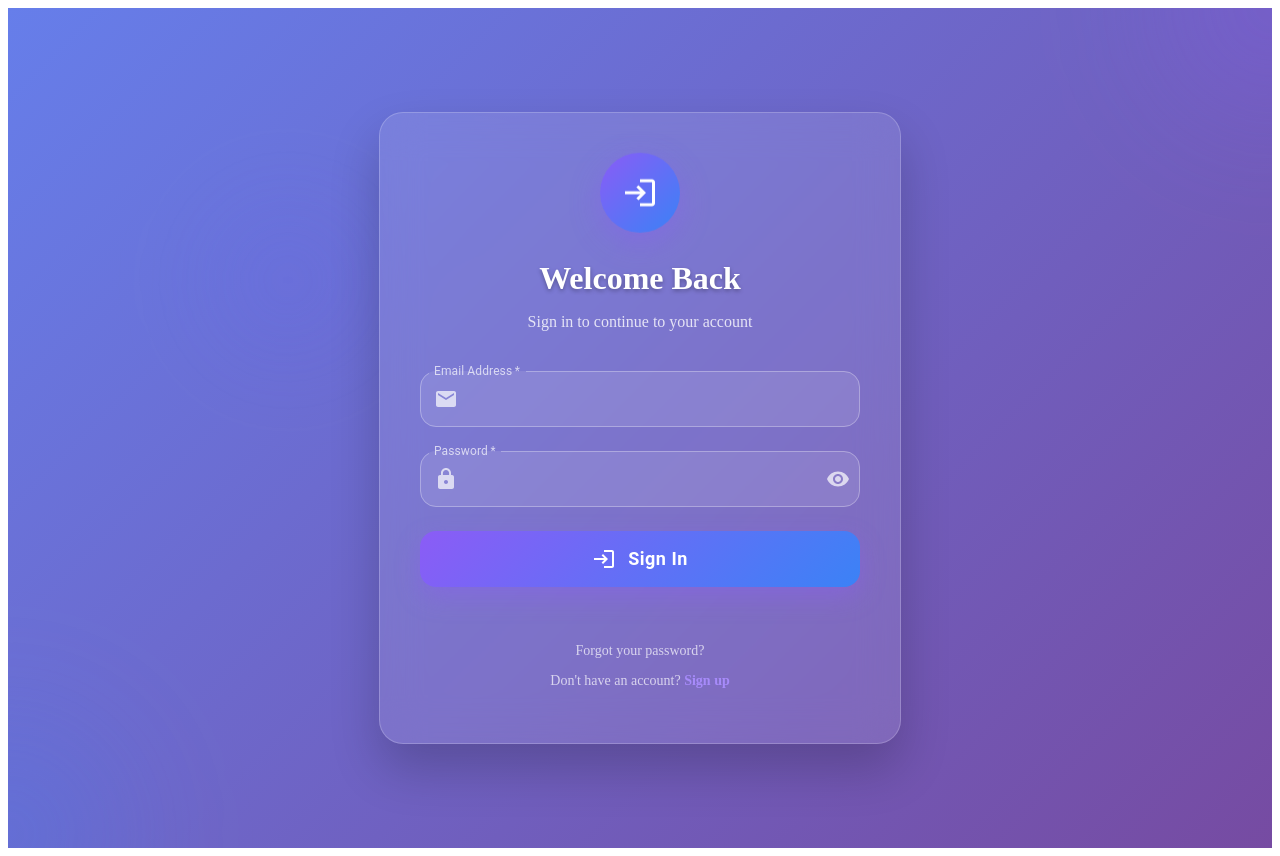
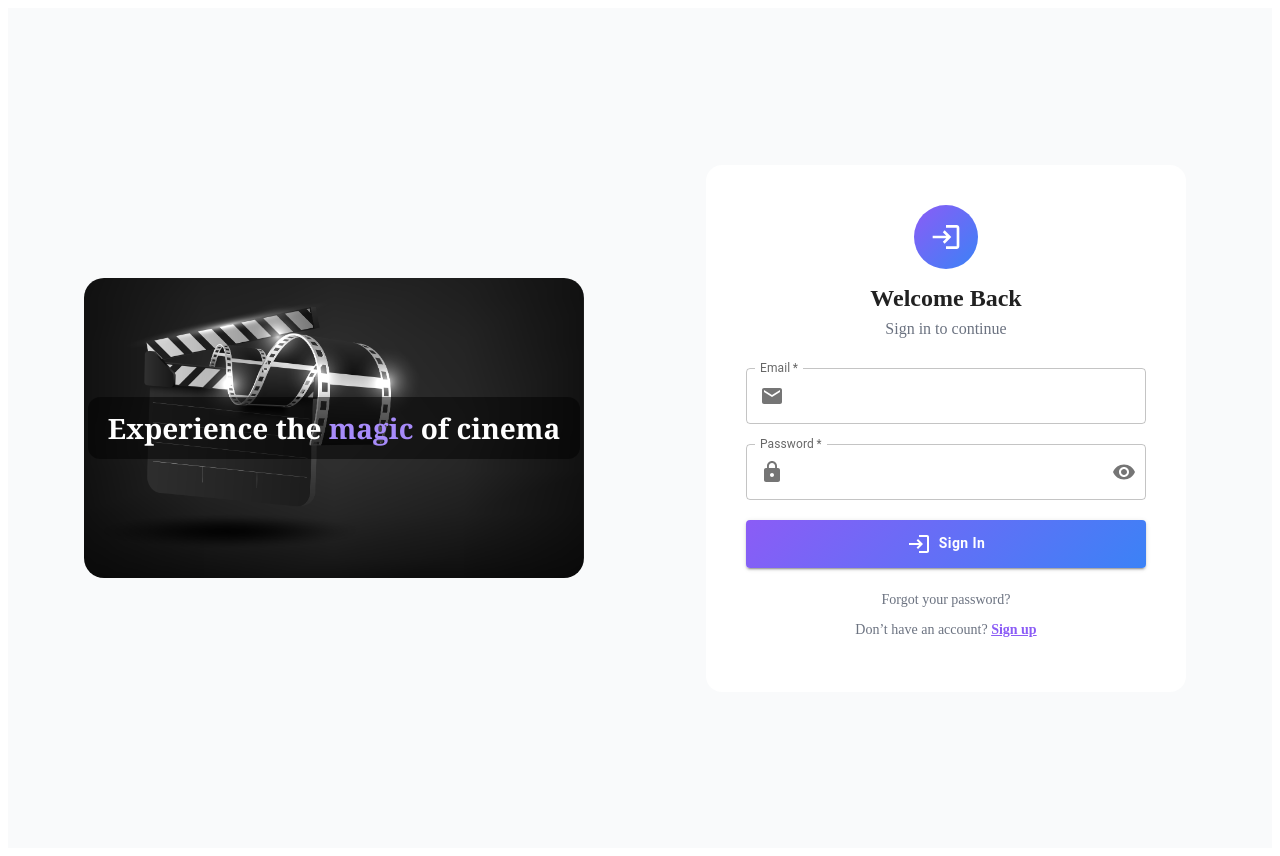
Before and after one commit to leo-mutuku/reelview, a React (Vite) app: page / in a window 1280 px wide. Built offline with nearby package versions, Linux system fonts and the light colour scheme.

Commit message:
updated login page

```diff
--- a/src/LoginForm.tsx
+++ b/src/LoginForm.tsx
@@ -11,7 +11,7 @@ import {
   Alert,
   CircularProgress,
   Fade,
-  Slide
+  useMediaQuery
 } from '@mui/material';
 import {
   Email,
@@ -27,10 +27,10 @@ const LoginForm: React.FC = () => {
   const [showPassword, setShowPassword] = useState(false);
   const [login, { isLoading, error }] = useLoginMutation();
   const dispatch = useDispatch();
+  const isMobile = useMediaQuery('(max-width:768px)');
 
   const handleSubmit = async (e: React.FormEvent) => {
     e.preventDefault();
-
     try {
       const result = await login({ email, password }).unwrap();
       dispatch(setCredentials(result));
@@ -39,426 +39,174 @@ const LoginForm: React.FC = () => {
     }
   };
 
-  const togglePasswordVisibility = () => {
-    setShowPassword(!showPassword);
-  };
-
-  const styles = {
-    container: {
+  return (
+    <div style={{
       minHeight: '100vh',
+      display: 'flex',
+      flexDirection: isMobile ? 'column' : 'row',
+      background: '#f9fafb',
+      alignItems: 'center',
+      justifyContent: 'center',
+      position: 'relative',
+      padding: '20px'
+    }}>
+      {/* Left section with background image */}
+      <div style={{
+        flex: 1,
         display: 'flex',
         alignItems: 'center',
         justifyContent: 'center',
-      background: 'linear-gradient(135deg, #667eea 0%, #764ba2 100%)',
-      backgroundAttachment: 'fixed',
-      padding: '20px',
-      position: 'relative' as const,
-      overflow: 'hidden'
-    },
-    backgroundOrbs: {
-      position: 'absolute' as const,
-      inset: 0,
-      overflow: 'hidden',
-      zIndex: 1
-    },
-    orb1: {
-      position: 'absolute' as const,
-      top: '-160px',
-      right: '-160px',
-      width: '320px',
-      height: '320px',
-      background: 'radial-gradient(circle, rgba(139, 92, 246, 0.3) 0%, transparent 70%)',
-      borderRadius: '50%',
-      filter: 'blur(60px)',
-      animation: 'float 6s ease-in-out infinite'
-    },
-    orb2: {
-      position: 'absolute' as const,
-      bottom: '-160px',
-      left: '-160px',
-      width: '320px',
-      height: '320px',
-      background: 'radial-gradient(circle, rgba(59, 130, 246, 0.3) 0%, transparent 70%)',
-      borderRadius: '50%',
-      filter: 'blur(60px)',
-      animation: 'float 8s ease-in-out infinite reverse'
-    },
-    orb3: {
-      position: 'absolute' as const,
-      top: '160px',
-      left: '160px',
-      width: '240px',
-      height: '240px',
-      background: 'radial-gradient(circle, rgba(99, 102, 241, 0.2) 0%, transparent 70%)',
-      borderRadius: '50%',
-      filter: 'blur(40px)',
-      animation: 'float 7s ease-in-out infinite'
-    },
-    loginCard: {
-      position: 'relative' as const,
-      zIndex: 10,
-      maxWidth: '440px',
+        marginBottom: isMobile ? '40px' : 0
+      }}>
+        <div style={{
+          backgroundImage: `url("/images/cinema1_03.jpg")`,
+          backgroundSize: 'cover',
+          backgroundPosition: 'center',
           width: '100%',
-      padding: '40px',
-      background: 'rgba(255, 255, 255, 0.1)',
-      backdropFilter: 'blur(20px)',
-      borderRadius: '24px',
-      border: '1px solid rgba(255, 255, 255, 0.2)',
-      boxShadow: '0 25px 50px rgba(0, 0, 0, 0.2)',
-      animation: 'slideUp 0.8s ease-out'
-    },
-    header: {
-      textAlign: 'center' as const,
-      marginBottom: '40px'
-    },
-    iconContainer: {
-      width: '80px',
-      height: '80px',
-      background: 'linear-gradient(135deg, #8b5cf6 0%, #3b82f6 100%)',
-      borderRadius: '50%',
-      margin: '0 auto 24px',
+          maxWidth: '500px',
+          height: '300px',
+          borderRadius: '20px',
+          position: 'relative',
           display: 'flex',
           alignItems: 'center',
-      justifyContent: 'center',
-      boxShadow: '0 10px 30px rgba(139, 92, 246, 0.4)',
-      animation: 'bounce 2s infinite'
-    },
-    title: {
-      fontSize: '32px',
-      fontWeight: '700',
+          justifyContent: 'center'
+          // Removed boxShadow
+        }}>
+          <div style={{
             color: 'white',
-      marginBottom: '12px',
-      textShadow: '0 2px 4px rgba(0, 0, 0, 0.3)'
-    },
-    subtitle: {
-      fontSize: '16px',
-      color: 'rgba(255, 255, 255, 0.8)',
-      fontWeight: '400'
-    },
-    form: {
-      display: 'flex',
-      flexDirection: 'column' as const,
-      gap: '24px'
-    },
-    inputField: {
-      animation: 'fadeInLeft 0.6s ease-out'
-    },
-    submitButton: {
-      height: '56px',
-      borderRadius: '16px',
-      fontSize: '18px',
-      fontWeight: '600',
-      textTransform: 'none' as const,
-      background: 'linear-gradient(135deg, #8b5cf6 0%, #3b82f6 100%)',
-      boxShadow: '0 10px 25px rgba(139, 92, 246, 0.4)',
-      transition: 'all 0.3s ease',
-      animation: 'fadeInUp 0.6s ease-out 0.4s both'
-    },
-    submitButtonHover: {
-      background: 'linear-gradient(135deg, #7c3aed 0%, #2563eb 100%)',
-      boxShadow: '0 15px 35px rgba(139, 92, 246, 0.5)',
-      transform: 'translateY(-2px)'
-    },
-    loadingContainer: {
+            fontSize: '28px',
+            fontWeight: 700,
+            fontFamily: 'Georgia, serif',
+            backgroundColor: 'rgba(0,0,0,0.5)',
+            padding: '12px 20px',
+            borderRadius: '12px',
+            textAlign: 'center'
+          }}>
+            Experience the <span style={{ color: '#a78bfa' }}>magic</span> of cinema
+          </div>
+        </div>
+      </div>
+
+      {/* Right section with login form */}
+      <div style={{
+        flex: 1,
         display: 'flex',
         alignItems: 'center',
-      gap: '12px'
-    },
-    additionalLinks: {
-      textAlign: 'center' as const,
-      marginTop: '32px',
-      animation: 'fadeIn 0.6s ease-out 0.6s both'
-    },
-    forgotPassword: {
-      color: 'rgba(255, 255, 255, 0.7)',
-      fontSize: '14px',
-      textDecoration: 'none',
-      transition: 'color 0.3s ease',
-      cursor: 'pointer' as const,
-      marginBottom: '12px',
-      display: 'block'
-    },
-    signupText: {
-      color: 'rgba(255, 255, 255, 0.7)',
-      fontSize: '14px'
-    },
-    signupLink: {
-      color: '#a78bfa',
-      fontWeight: '600',
-      textDecoration: 'none',
-      transition: 'color 0.3s ease',
-      cursor: 'pointer' as const
-    },
-    errorAlert: {
-      backgroundColor: 'rgba(239, 68, 68, 0.15)',
-      color: '#fca5a5',
-      border: '1px solid rgba(239, 68, 68, 0.3)',
-      borderRadius: '12px',
-      animation: 'shake 0.5s ease-out'
-    }
-  };
-
-  return (
-    <>
-      <style>{`
-        @keyframes float {
-          0%, 100% { transform: translateY(0px) rotate(0deg); }
-          50% { transform: translateY(-20px) rotate(10deg); }
-        }
-
-        @keyframes slideUp {
-          from {
-            opacity: 0;
-            transform: translateY(50px);
-          }
-          to {
-            opacity: 1;
-            transform: translateY(0);
-          }
-        }
-
-        @keyframes bounce {
-          0%, 20%, 50%, 80%, 100% { transform: translateY(0); }
-          40% { transform: translateY(-10px); }
-          60% { transform: translateY(-5px); }
-        }
-
-        @keyframes fadeInLeft {
-          from {
-            opacity: 0;
-            transform: translateX(-30px);
-          }
-          to {
-            opacity: 1;
-            transform: translateX(0);
-          }
-        }
-
-        @keyframes fadeInUp {
-          from {
-            opacity: 0;
-            transform: translateY(30px);
-          }
-          to {
-            opacity: 1;
-            transform: translateY(0);
-          }
-        }
-
-        @keyframes fadeIn {
-          from { opacity: 0; }
-          to { opacity: 1; }
-        }
-
-        @keyframes shake {
-          0%, 100% { transform: translateX(0); }
-          25% { transform: translateX(-8px); }
-          75% { transform: translateX(8px); }
-        }
-      `}</style>
-
-      <div style={styles.container}>
-        {/* Animated background elements */}
-        <div style={styles.backgroundOrbs}>
-          <div style={styles.orb1}></div>
-          <div style={styles.orb2}></div>
-          <div style={styles.orb3}></div>
+        justifyContent: 'center'
+      }}>
+        <Paper elevation={0} style={{
+          padding: '40px',
+          width: '100%',
+          maxWidth: '400px',
+          borderRadius: '16px',
+          background: '#ffffff'
+          // Removed elevation and borders
+        }}>
+          <div style={{ textAlign: 'center', marginBottom: '30px' }}>
+            <div style={{
+              width: '64px',
+              height: '64px',
+              background: 'linear-gradient(135deg, #8b5cf6, #3b82f6)',
+              borderRadius: '50%',
+              margin: '0 auto 16px',
+              display: 'flex',
+              alignItems: 'center',
+              justifyContent: 'center'
+            }}>
+              <LoginIcon style={{ color: 'white', fontSize: '32px' }} />
+            </div>
+            <h2 style={{ margin: 0, fontWeight: 700 }}>Welcome Back</h2>
+            <p style={{ color: '#6b7280', marginTop: '8px' }}>Sign in to continue</p>
           </div>
 
-        <Slide direction="up" in={true} mountOnEnter unmountOnExit timeout={800}>
-          <Paper
-            elevation={0}
-            style={styles.loginCard}
-          >
-            {/* Header */}
-            <div style={styles.header}>
-              <div style={styles.iconContainer}>
-                <LoginIcon style={{ color: 'white', fontSize: '36px' }} />
-              </div>
-              <h2 style={styles.title}>Welcome Back</h2>
-              <p style={styles.subtitle}>Sign in to continue to your account</p>
-            </div>
-
-            {/* Form */}
-            <form onSubmit={handleSubmit} style={styles.form}>
-              {/* Email Field */}
-              <Fade in={true} timeout={1000}>
-                <div style={styles.inputField}>
+          <form onSubmit={handleSubmit} style={{ display: 'flex', flexDirection: 'column', gap: '20px' }}>
             <TextField
-                    fullWidth
               type="email"
-                    label="Email Address"
+              label="Email"
               value={email}
               onChange={(e) => setEmail(e.target.value)}
               required
               variant="outlined"
+              fullWidth
               InputProps={{
                 startAdornment: (
                   <InputAdornment position="start">
-                          <Email style={{ color: 'rgba(255, 255, 255, 0.7)' }} />
+                    <Email />
                   </InputAdornment>
                 ),
-                      style: { color: 'white' }
-                    }}
-                    InputLabelProps={{
-                      style: { color: 'rgba(255, 255, 255, 0.7)' }
-                    }}
-                    sx={{
-                      '& .MuiOutlinedInput-root': {
-                        '& fieldset': {
-                          borderColor: 'rgba(255, 255, 255, 0.3)',
-                          transition: 'all 0.3s ease'
-                        },
-                        '&:hover fieldset': {
-                          borderColor: 'rgba(255, 255, 255, 0.5)',
-                        },
-                        '&.Mui-focused fieldset': {
-                          borderColor: '#8b5cf6',
-                          borderWidth: '2px',
-                          boxShadow: '0 0 0 3px rgba(139, 92, 246, 0.1)'
-                        },
-                        backgroundColor: 'rgba(255, 255, 255, 0.1)',
-                        borderRadius: '16px',
-                        transition: 'all 0.3s ease'
-                      },
-                      '& .MuiInputLabel-root.Mui-focused': {
-                        color: '#8b5cf6',
-                      },
               }}
             />
-                </div>
-              </Fade>
 
-              {/* Password Field */}
-              <Fade in={true} timeout={1200}>
-                <div style={{...styles.inputField, animationDelay: '0.2s'}}>
             <TextField
-                    fullWidth
               type={showPassword ? 'text' : 'password'}
               label="Password"
               value={password}
               onChange={(e) => setPassword(e.target.value)}
               required
               variant="outlined"
+              fullWidth
               InputProps={{
                 startAdornment: (
                   <InputAdornment position="start">
-                          <Lock style={{ color: 'rgba(255, 255, 255, 0.7)' }} />
+                    <Lock />
                   </InputAdornment>
                 ),
                 endAdornment: (
                   <InputAdornment position="end">
-                          <IconButton
-                            onClick={togglePasswordVisibility}
-                            edge="end"
-                            style={{ color: 'rgba(255, 255, 255, 0.7)' }}
-                          >
+                    <IconButton onClick={() => setShowPassword(!showPassword)} edge="end">
                       {showPassword ? <VisibilityOff /> : <Visibility />}
                     </IconButton>
                   </InputAdornment>
                 ),
-                      style: { color: 'white' }
-                    }}
-                    InputLabelProps={{
-                      style: { color: 'rgba(255, 255, 255, 0.7)' }
-                    }}
-                    sx={{
-                      '& .MuiOutlinedInput-root': {
-                        '& fieldset': {
-                          borderColor: 'rgba(255, 255, 255, 0.3)',
-                          transition: 'all 0.3s ease'
-                        },
-                        '&:hover fieldset': {
-                          borderColor: 'rgba(255, 255, 255, 0.5)',
-                        },
-                        '&.Mui-focused fieldset': {
-                          borderColor: '#8b5cf6',
-                          borderWidth: '2px',
-                          boxShadow: '0 0 0 3px rgba(139, 92, 246, 0.1)'
-                        },
-                        backgroundColor: 'rgba(255, 255, 255, 0.1)',
-                        borderRadius: '16px',
-                        transition: 'all 0.3s ease'
-                      },
-                      '& .MuiInputLabel-root.Mui-focused': {
-                        color: '#8b5cf6',
-                      },
               }}
             />
-                </div>
-              </Fade>
 
-              {/* Error Alert */}
             {error && (
-                <Fade in={true}>
-                  <Alert
-                    severity="error"
-                    sx={styles.errorAlert}
-                  >
+              <Alert severity="error">
                 Login failed. Please check your credentials.
               </Alert>
-                </Fade>
             )}
 
-              {/* Submit Button */}
-              <Fade in={true} timeout={1400}>
             <Button
               type="submit"
-                  fullWidth
               variant="contained"
               disabled={isLoading}
               sx={{
-                    ...styles.submitButton,
-                    '&:hover': styles.submitButtonHover,
-                    '&:disabled': {
-                      background: 'rgba(255, 255, 255, 0.1)',
-                      color: 'rgba(255, 255, 255, 0.5)',
-                    },
+                height: '48px',
+                textTransform: 'none',
+                fontWeight: 600,
+                background: 'linear-gradient(135deg, #8b5cf6, #3b82f6)',
+                '&:hover': {
+                  background: 'linear-gradient(135deg, #7c3aed, #2563eb)'
+                }
               }}
             >
               {isLoading ? (
-                    <div style={styles.loadingContainer}>
-                      <CircularProgress size={24} style={{ color: 'white' }} />
-                      <span>Signing in...</span>
-                    </div>
+                <>
+                  <CircularProgress size={20} sx={{ mr: 1, color: 'white' }} />
+                  Signing in...
+                </>
               ) : (
-                    <div style={styles.loadingContainer}>
-                      <LoginIcon />
-                      <span>Sign In</span>
-                    </div>
+                <>
+                  <LoginIcon sx={{ mr: 1 }} />
+                  Sign In
+                </>
               )}
             </Button>
-              </Fade>
+          </form>
 
-              {/* Additional Links */}
-              <Fade in={true} timeout={1600}>
-                <div style={styles.additionalLinks}>
-                  <a
-                    href="#"
-                    style={styles.forgotPassword}
-                    onMouseOver={(e) => (e.target as HTMLElement).style.color = 'white'}
-                    onMouseOut={(e) => (e.target as HTMLElement).style.color = 'rgba(255, 255, 255, 0.7)'}
-                  >
+          <div style={{ marginTop: '24px', textAlign: 'center' }}>
+            <a href="#" style={{ color: '#6b7280', fontSize: '14px', textDecoration: 'none', display: 'block', marginBottom: '12px' }}>
               Forgot your password?
             </a>
-                  <p style={styles.signupText}>
-                    Don't have an account?{' '}
-                    <a
-                      href="#"
-                      style={styles.signupLink}
-                      onMouseOver={(e) => (e.target as HTMLElement).style.color = '#c4b5fd'}
-                      onMouseOut={(e) => (e.target as HTMLElement).style.color = '#a78bfa'}
-                    >
-                      Sign up
-                    </a>
+            <p style={{ fontSize: '14px', color: '#6b7280' }}>
+              Don’t have an account?{' '}
+              <a href="#" style={{ color: '#8b5cf6', fontWeight: 600 }}>Sign up</a>
             </p>
           </div>
-              </Fade>
-            </form>
         </Paper>
-        </Slide>
       </div>
-    </>
+    </div>
   );
 };
 
```
Also changed, not shown: public/images/cinema1_03.jpg (added). Lines whose indentation alone changed are shown as unchanged.
